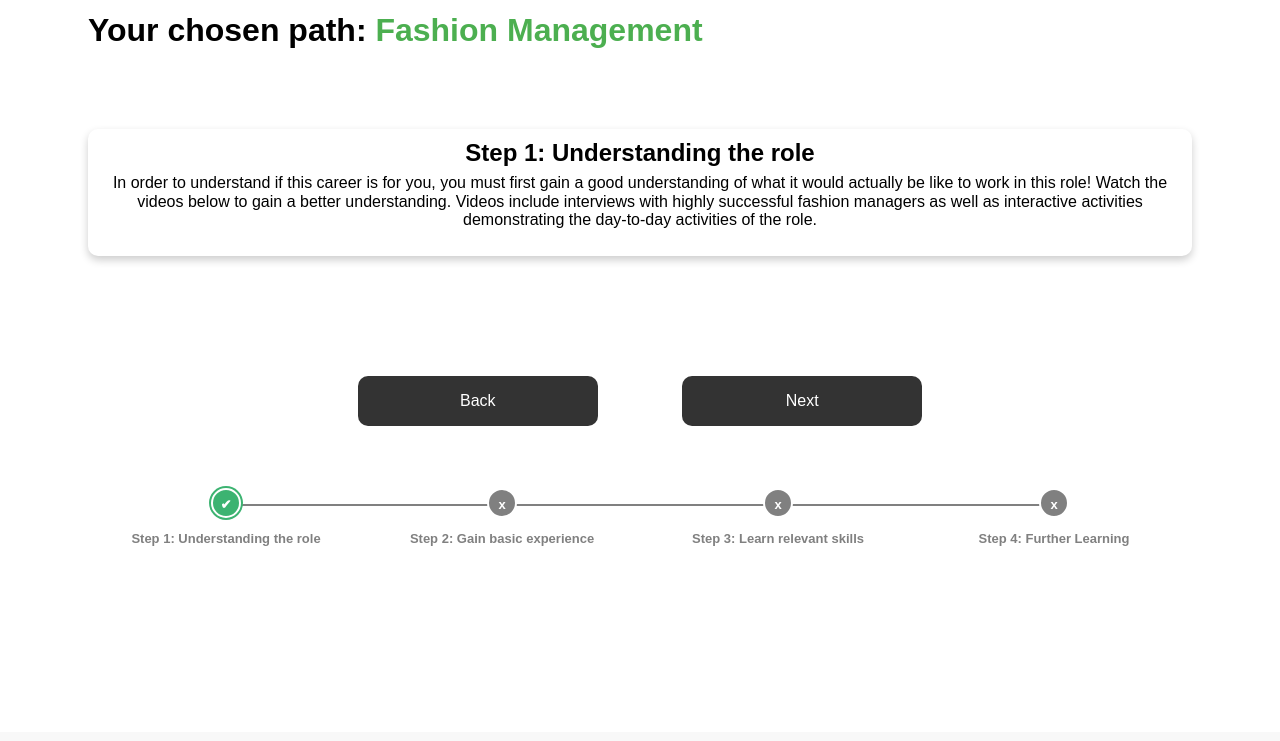
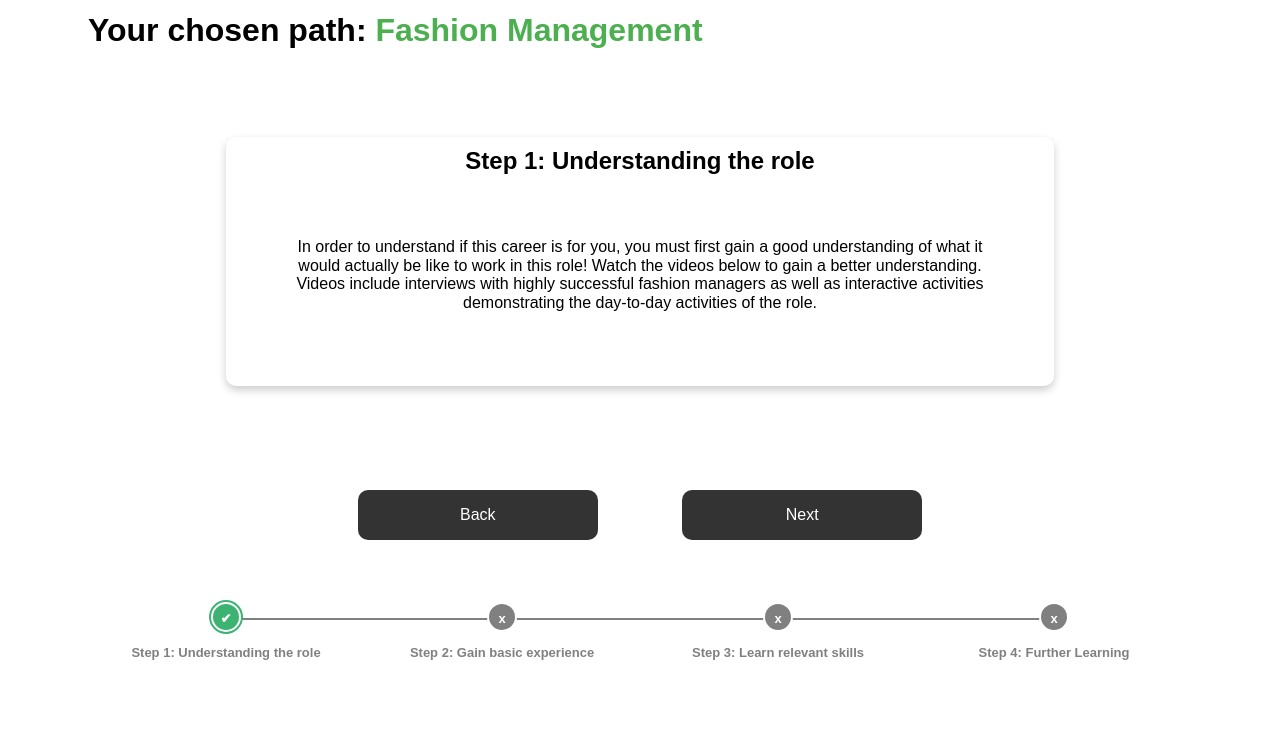
Before and after one commit to tela1505/wayfinder, a Flask app: page /fashion/1 in a window 1280 px wide. Shown: the part 68-809 px from the top of the page. Before the commit the page ends 614 px from the top, so only its background shows below. Run offline with Flask 2, Linux system fonts and the light colour scheme; some libraries are stand-ins or nearby versions.

Commit message:
cards wip styling

```diff
--- a/app/static/css/main.css
+++ b/app/static/css/main.css
@@ -463,9 +463,31 @@ article {
 
 /*STYLING STEP CARDS*/
 .step-card {
-    margin: 10vh 0vh 10vh 0vh !important;
+    margin: 10vh 0vh 8vh 0vh !important;
 }
 
+.post-card {
+    width: 75%;
+}
+
+.step-card ol ul {
+    padding: 0px !important;
+    margin: 0px !important;
+}
+
+.step-card p li {
+    text-align: justify !important;
+}
+
+.post-card-text {
+    margin: 8vh 5vh;
+}
+
+
+.step-wrapper {
+    align-content: center;
+    text-align: -webkit-center;
+}
 
 /*CONTROL BACK/NEXT BUTTONS STEPS*/
 
--- a/app/templates/fashion_management/fashion_step1.html
+++ b/app/templates/fashion_management/fashion_step1.html
@@ -2,13 +2,17 @@
 {% block pathtitle %}Fashion Management{% endblock %}
 <!-- Content for this page -->
 {% block step %}
-    <div class="post-card step-card">
-        <h2>Step 1: Understanding the role</h2>
-        <p>In order to understand if this career is for you, you must first gain a good understanding of what it would actually be like to work in this role! Watch the videos below to gain a better understanding. Videos include interviews with highly successful fashion managers as well as interactive activities demonstrating the day-to-day activities of the role.</p>
-    </div>
-    <div class="step-control">
-        <button><a href="{{ url_for('main.fashion') }}">Back</a></button>
-        <button><a href="{{ url_for('main.fashion2') }}">Next</a></button>
+    <div class="step-wrapper">
+        <div class="post-card step-card">
+            <h2>Step 1: Understanding the role</h2>
+            <div class="post-card-text">
+                <p>In order to understand if this career is for you, you must first gain a good understanding of what it would actually be like to work in this role! Watch the videos below to gain a better understanding. Videos include interviews with highly successful fashion managers as well as interactive activities demonstrating the day-to-day activities of the role.</p>
+            </div>
+        </div>
+        <div class="step-control">
+            <a href="{{ url_for('main.fashion') }}"><button>Back</button></a>
+            <a href="{{ url_for('main.fashion2') }}"><button>Next</button></a>
+        </div>
     </div>
     <br>
     <div class="progress-bar-container">
--- a/app/templates/fashion_management/fashion_step3.html
+++ b/app/templates/fashion_management/fashion_step3.html
@@ -2,6 +2,7 @@
 {% block pathtitle %}Fashion Management{% endblock %}
 <!-- Content for this page -->
 {% block step %}
+    <div class="step-wrapper">
         <div class="post-card step-card">
             <h2>Step 3: Learn relevant skills</h2>
             <p>To stand out from the crowd, it is important to identify which skills will help you excel and succeed in a fashion management career. The skills we believe are highly desirable for this role are:</p>
@@ -21,9 +22,10 @@
             <br>
             <p>For each of these skills and domain areas, we have compiled a list of relevant resources that we believe will help you out a lot! They are fun, short and sweet videos that do a great job of explaining all the basic concepts required.</p>
         </div>
+    </div>
     <div class="step-control">
-        <button><a href="{{ url_for('main.fashion2') }}">Back</a></button>
-        <button><a href="{{ url_for('main.fashion4') }}">Next</a></button>
+        <a href="{{ url_for('main.fashion2') }}"><button>Back</button></a>
+        <a href="{{ url_for('main.fashion4') }}"><button>Next</button></a>
     </div>
     <br>
     <div class="progress-bar-container">
--- a/app/templates/fashion_management/fashion_step4.html
+++ b/app/templates/fashion_management/fashion_step4.html
@@ -2,6 +2,7 @@
 {% block pathtitle %}Fashion Management{% endblock %}
 <!-- Content for this page -->
 {% block step %}
+    <div class="step-wrapper">
         <div class="post-card step-card">
             <h2>Step 4: Further learning</h2>
             <p>When it comes to your future academic studies and schooling, you want to position yourself in a way that makes it easiest for you to succeed and find the job of your dreams.</p>
@@ -37,10 +38,11 @@
                 <li>Modern language studies! (today is a global world - it is more important than ever to communicate across borders and work on a global scale. A modern language such as Mandarin (over 1 billion speakers in the world!) Spanish (there are over twenty Spanish speaking countries in the world) or French (the language of the high-end fashion companies) will go a long way in giving you a competitive advantage!)</li>
             </ol>
         </div>
+    </div>
     <br>
     <div class="step-control">
-        <button><a href="{{ url_for('main.fashion3') }}">Back</a></button>
-        <button><a href="{{ url_for('main.fashion') }}">Finish</a></button>
+        <a href="{{ url_for('main.fashion3') }}"><button>Back</button></a>
+        <a href="{{ url_for('main.fashion') }}"><button>Next</button></a>
     </div>
     <div class="progress-bar-container">
         <div class="progress-bar-wrapper"></div>
```
Also changed, not shown: app/templates/fashion_management/fashion_overview.html (+4 -4 lines), app/templates/fashion_management/fashion_step2.html (+4 -3 lines). Lines whose indentation alone changed are shown as unchanged.
